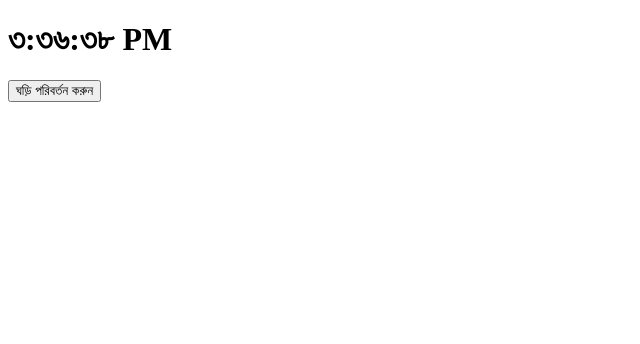
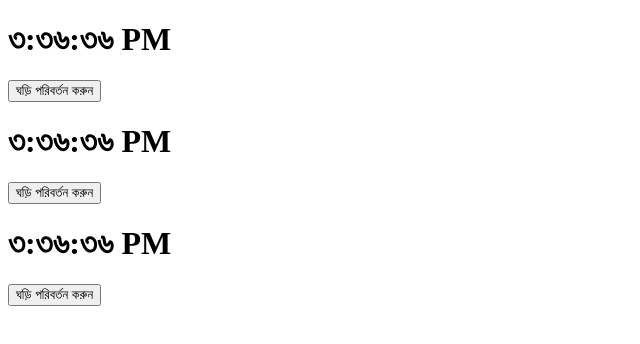
Before and after one commit to LatifulBariPappu/Clock_app, a React (Create React App) app: page / in a window 1280 px wide. Shown: the top 344 px of the page, without its empty margins (0-640 px from the left). Built offline with nearby package versions, Linux system fonts and the light colour scheme.

Commit message:
list & keys

```diff
--- a/src/App.jsx
+++ b/src/App.jsx
@@ -1,6 +1,12 @@
-import Clock from "./Components/Clock";
+import ClockList from "./Components/ClockList";
 
 function App() {
-  return <div><Clock/></div>;
+
+  const quantities = [1, 2, 3];
+  return (
+    <div>
+      <ClockList quantities = {quantities}/>
+    </div>
+  );
 }
 export default App;
--- a/src/Components/Button.jsx
+++ b/src/Components/Button.jsx
@@ -11,12 +11,14 @@ class Button extends React.Component{
 
     }
     render(){
-        const {change,locale}= this.props;
+        const {change,locale,show}= this.props;
         return(
+            <>
             <button type="button" onClick={() => change(locale)}>
                 {locale === 'bn-BD' ? 'Change Clock' : 'ঘড়ি পরিবর্তন করুন'}
             </button>
-
+            {show && <p>Hello</p>}
+            </>
         );
     }
 }
--- a/src/Components/Clock.jsx
+++ b/src/Components/Clock.jsx
@@ -40,9 +40,9 @@ class Clock extends React.Component{
         </h1>
         {locale === 'bn-BD'?(
             <Button change={this.handleClick}
-            locale="en-US"/>):(
-                <Button change={this.handleClick} locale="bn-BD"/>
-            )}
+            locale="en-US" show={false}/>):(
+                <Button change={this.handleClick} locale="bn-BD" show/>
+        )}
         </div>
       );
     }
--- /dev/null
+++ b/src/Components/ClockList.jsx
@@ -0,0 +1,12 @@
+import Clock from "./Clock";
+export default function ClockList({quantities = []}){
+    return(
+        <>
+        <div>
+            {quantities.map((key)=>(
+                <Clock key={key}/>
+            ))}
+        </div>
+        </>
+    );
+}
```
